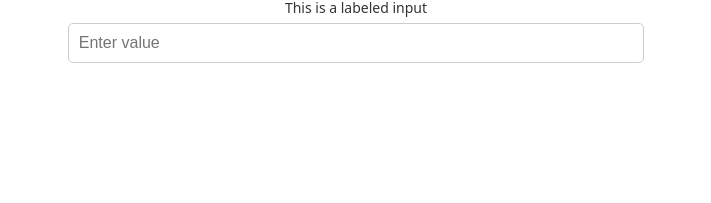
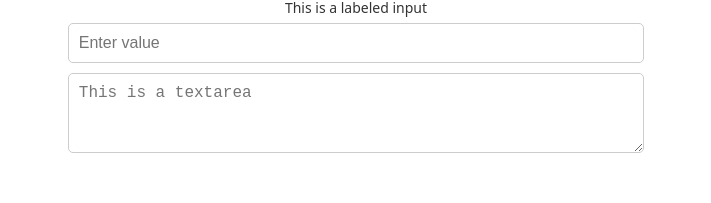
Before and after one commit to yongsuChang/kubernetes_shopping, a React (Vite) app in the folder responsive-react-app/: page / in a window 1280 px wide. Shown: the part 408-611 px from the top of the page, without its empty margins (284-995 px from the left). Built offline with nearby package versions, Linux system fonts and the light colour scheme.

Commit message:
feat: Add Textarea component

```diff
--- a/responsive-react-app/src/App.tsx
+++ b/responsive-react-app/src/App.tsx
@@ -4,6 +4,7 @@ import ToggleSwitch from './components/common/ToggleSwitch/ToggleSwitch';
 import Dropdown from './components/common/Dropdown/Dropdown';
 import Input from './components/common/Input/Input';
 import LabeledInput from './components/common/LabeledInput/LabeledInput';
+import Textarea from './components/common/Textarea/Textarea';
 import './App.css';
 
 function App() {
@@ -26,6 +27,7 @@ function App() {
         </div>
         <Input placeholder="This is an input" />
         <LabeledInput label="This is a labeled input" placeholder="Enter value" />
+        <Textarea placeholder="This is a textarea" />
       </div>
     </Layout>
   );
--- /dev/null
+++ b/responsive-react-app/src/components/common/Textarea/Textarea.css
@@ -0,0 +1,16 @@
+.textarea {
+  padding: 10px;
+  border: 1px solid #ccc;
+  border-radius: 5px;
+  font-size: 16px;
+  width: 100%;
+  box-sizing: border-box;
+  min-height: 80px;
+  resize: vertical;
+}
+
+.textarea:focus {
+  outline: none;
+  border-color: #007bff;
+  box-shadow: 0 0 5px rgba(0, 123, 255, 0.5);
+}
--- /dev/null
+++ b/responsive-react-app/src/components/common/Textarea/Textarea.tsx
@@ -0,0 +1,12 @@
+import React from 'react';
+import './Textarea.css';
+
+interface TextareaProps extends React.TextareaHTMLAttributes<HTMLTextAreaElement> {}
+
+const Textarea: React.FC<TextareaProps> = ({ ...props }) => {
+  return (
+    <textarea className="textarea" {...props} />
+  );
+};
+
+export default Textarea;
```
Also changed, not shown: 1 other file (tests, documents, lock files or other folders).
